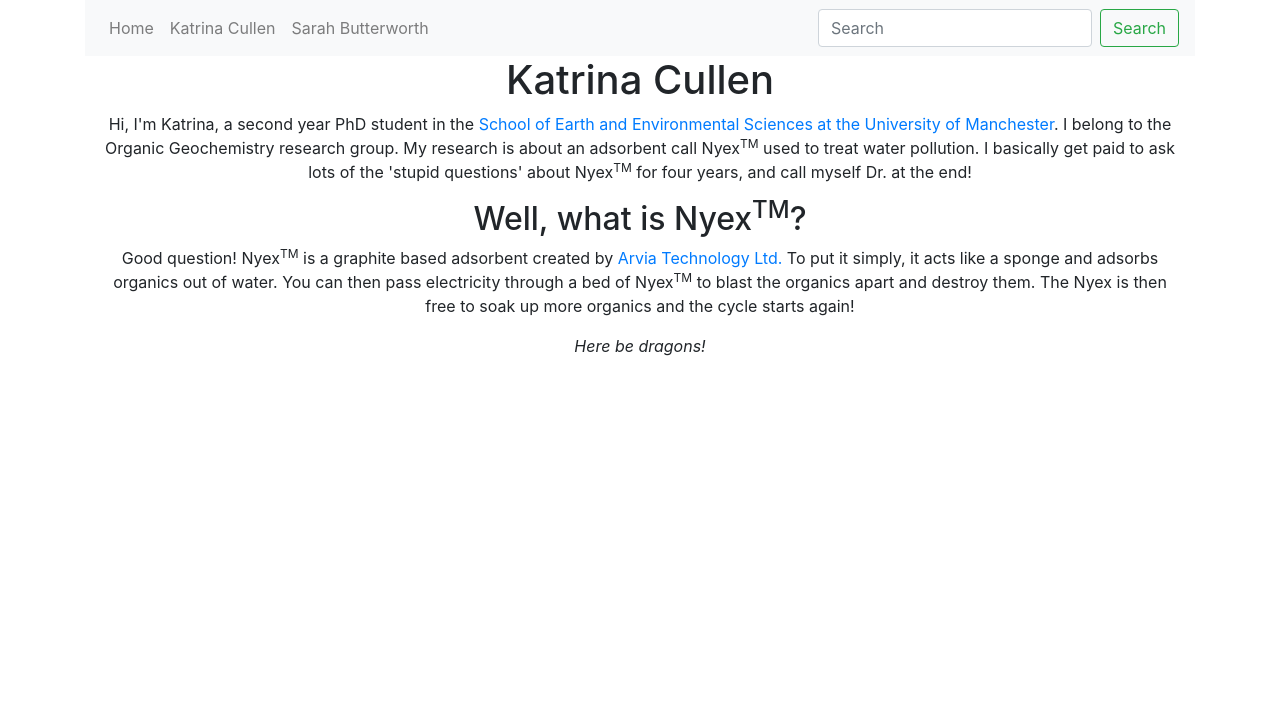
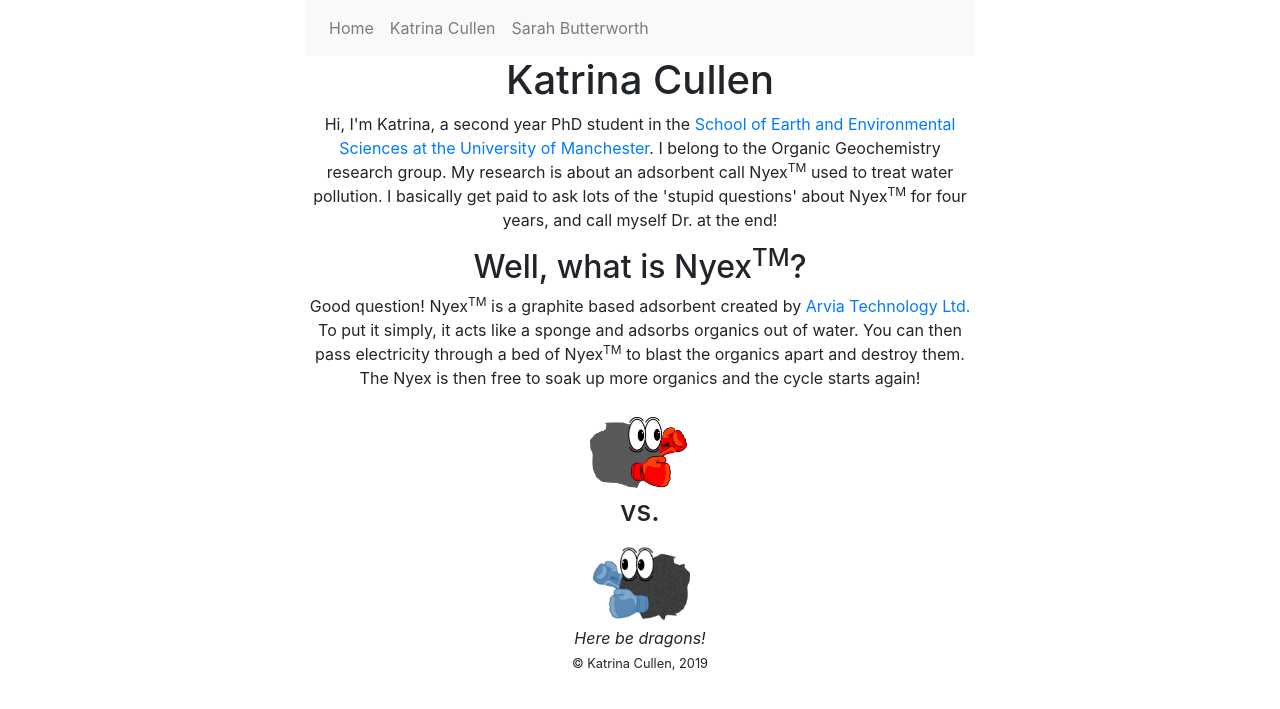
Before and after one commit to KatrinapC/COMPETITION_KC_SB, a Flask app: page /katrina in a window 1280 px wide. Shown: the top 709 px of the page. Run offline with Flask 2, Linux system fonts and the light colour scheme; some libraries are stand-ins or nearby versions.

Commit message:
commit commit commit again...

```diff
--- a/app.py
+++ b/app.py
@@ -1,7 +1,10 @@
+# import the flask module form the flask library
 from flask import Flask, render_template
 
+# assign name 'app' to flask app
 app = Flask(__name__)
 
+# render specified html files for given URL addresses
 @app.route('/home')
 def home():
     return render_template('home.html')
@@ -14,5 +17,6 @@ def katrina():
 def sarah():
     return render_template('sarah.html')
 
+# run the app with debug mode on if name = __main__  (the __Main__ is a convention)
 if __name__ == '__main__':
     app.run(debug=True)
--- /dev/null
+++ b/static/css/secondary.css
@@ -0,0 +1,12 @@
+body {
+}
+
+.container {
+    max-width: 700px;
+    }
+
+.responsive-img {
+  width: 100%;
+  max-width: 100px;
+  height: auto;
+}
--- a/templates/Katrina.html
+++ b/templates/Katrina.html
@@ -7,12 +7,15 @@
 <body>
     {% extends "layout.html" %}
     {% block content %}
-    <div class="container">
+    <div>
         <h1>Katrina Cullen</h1>
         <p>Hi, I'm Katrina, a second year PhD student in the <a href="#">School of Earth and Environmental Sciences at the University of Manchester</a>. I belong to the Organic Geochemistry research group. My research is about an adsorbent call Nyex<sup>TM</sup> used to treat water pollution. I basically get paid to ask lots of the 'stupid questions' about Nyex<sup>TM</sup> for four years, and call myself Dr. at the end!</p>
         <h2>Well, what is Nyex<sup>TM</sup>?</h2>
         <p>Good question! Nyex<sup>TM</sup> is a graphite based adsorbent created by <a href="#">Arvia Technology Ltd.</a> To put it simply, it acts like a sponge and adsorbs organics out of water. You can then pass electricity through a bed of Nyex<sup>TM</sup> to blast the organics apart and destroy them. The Nyex is then free to soak up more organics and the cycle starts again!</p>
     </div>
+    <div>
+        <img class="responsive-img" src="/static/images/boxingFlakeNyex.png" alt="cartoon of flake nyex with red boxing gloves"><h3>vs.</h3><img class="responsive-img" src="/static/images/boxingGranularNyex.png" alt="cartoon of granulr nyex with blue boxing gloves">
+    </div>
     {% endblock %}
 
 </body>
--- a/templates/Sarah.html
+++ b/templates/Sarah.html
@@ -7,7 +7,7 @@
 <body>
     {% extends "layout.html" %}
     {% block content %}
-    <div class="container">
+    <div>
         <h1>Sarah</h1>
         <p>Welcome to my website</p>
     </div>
--- a/templates/home.html
+++ b/templates/home.html
@@ -10,7 +10,7 @@
 <body>
     {% extends "layout.html" %}
     {% block content %}
-    <div class="container">
+    <div>
         <h1>PhD People</h1>
         <p>Welcome to PhD People, where you can find out about us and our PhD research!</p>
     </div>
--- a/templates/layout.html
+++ b/templates/layout.html
@@ -2,7 +2,7 @@
 <html lang="en">
 <head>
     <link rel="stylesheet" href="static/css/bootstrap.css">
-    <link rel="stylesheet" href="static/overwriteBootstrapDefaults.css">
+    <link rel="stylesheet" href="static/css/secondary.css">
 </head>
 <body>
     <header>
@@ -21,10 +21,10 @@
                         </li>
 
                     </ul>
-                    <form class="form-inline my-2 my-lg-0">
+                    <!-- <form class="form-inline my-2 my-lg-0">
                       <input class="form-control mr-sm-2" type="search" placeholder="Search" aria-label="Search">
                       <button class="btn btn-outline-success my-2 my-sm-0" type="submit">Search</button>
-                    </form>
+                    </form> !-->
                   </div>
             </nav>
         </div>
@@ -35,7 +35,7 @@
     </div>
     <footer> <!-- find code to have this "Stick" to the bottom of the page !-->
         <div class="container" align="center">
-            <i>Here be dragons!</i>
+            <i>Here be dragons!</i> <br> <small>© Katrina Cullen, 2019</small>
         </div>
     </footer>
 
```
Also changed, not shown: static/css/overwriteBootstrapDefaults.css (deleted), static/images/boxingFlakeNyex.png (added), static/images/boxingGranularNyex.png (added).
